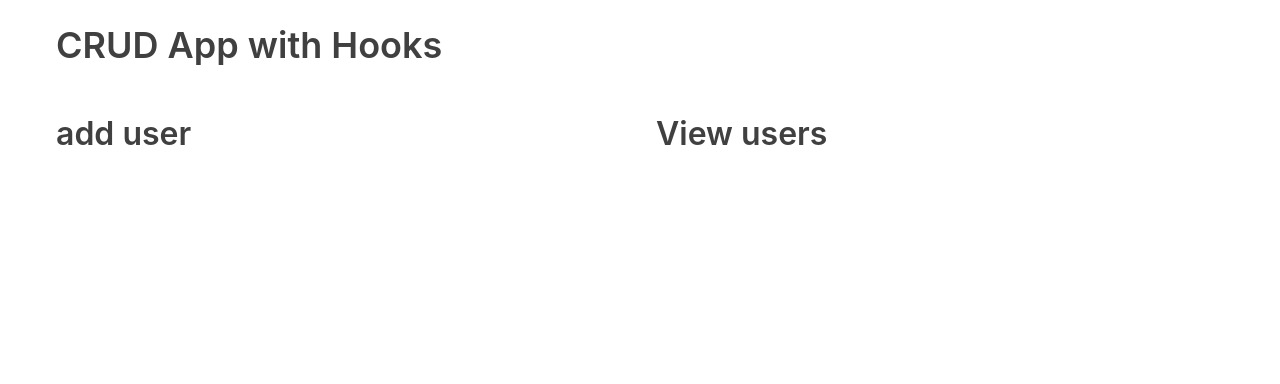
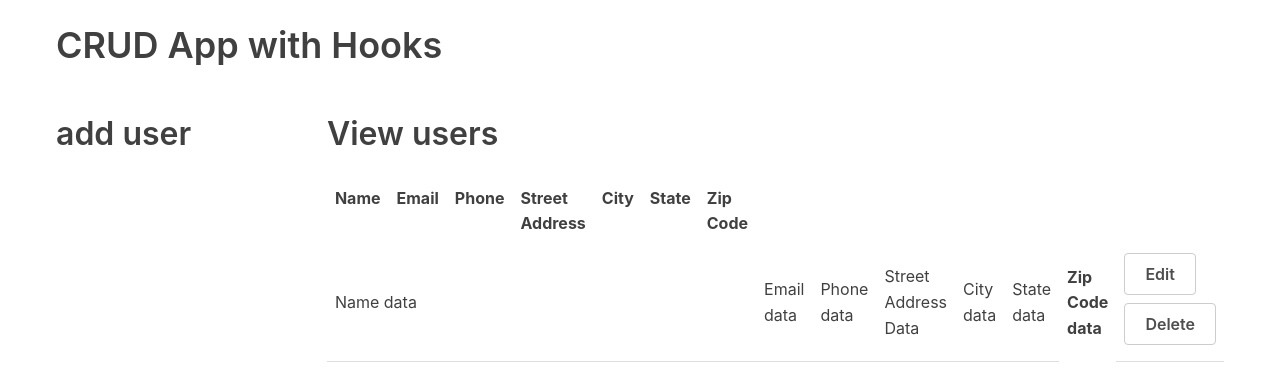
Before and after one commit to SlumberParty/React-Hooks-CRUD-App, a React (Create React App) app: page / in a window 1280 px wide. Shown: the top 384 px of the page. Built offline with nearby package versions, Linux system fonts and the light colour scheme; the HTML template or start-up script is replaced by a standard one.

Commit message:
bring usertable into app

```diff
--- a/src/App.js
+++ b/src/App.js
@@ -1,4 +1,5 @@
 import React from 'react';
+import UserTable from './tables/UserTable';
 
 const App = () => {
   return (
@@ -10,6 +11,7 @@ const App = () => {
         </div>
         <div className="flex-large">
           <h2>View users</h2>
+          <UserTable />
         </div>
       </div>
     </div>
```
